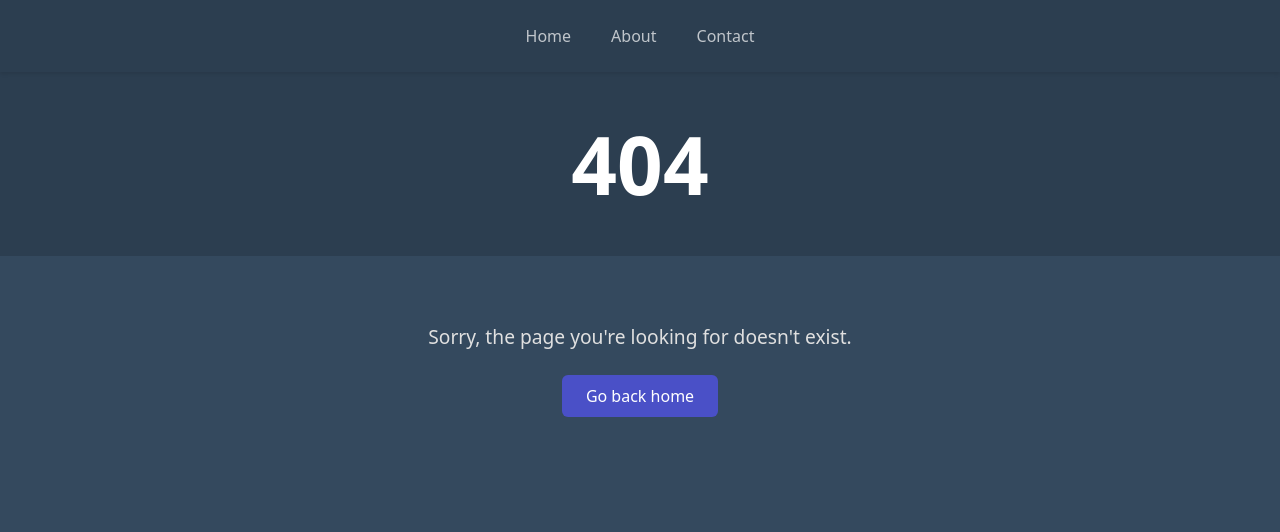
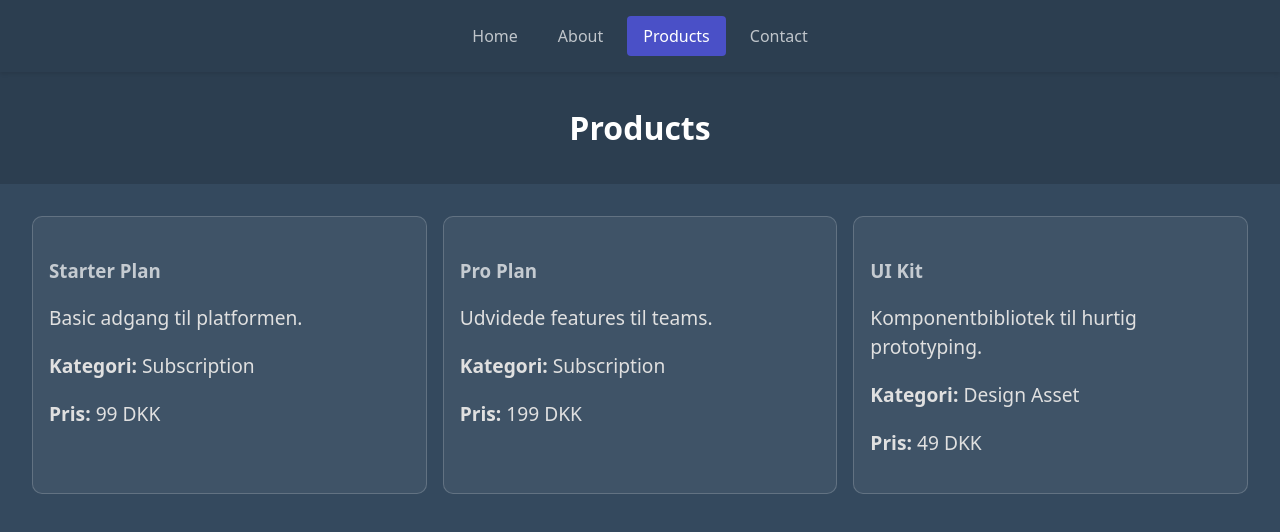
Before and after one commit to cederdorff/react-router-spa, a React (Vite) app: page /products in a window 1280 px wide. Before the commit this address had no page. Shown: the top 532 px of the page. Built offline with nearby package versions, Linux system fonts and the light colour scheme.

Commit message:
feat: implement ProductsPage and update routing in App component

```diff
--- a/src/App.jsx
+++ b/src/App.jsx
@@ -3,6 +3,7 @@ import Navbar from "./components/Navbar";
 import HomePage from "./pages/HomePage";
 import AboutPage from "./pages/AboutPage";
 import ContactPage from "./pages/ContactPage";
+import ProductsPage from "./pages/ProductsPage";
 import NotFoundPage from "./pages/NotFoundPage";
 
 export default function App() {
@@ -13,6 +14,7 @@ export default function App() {
         <Route path="/" element={<HomePage />} />
         <Route path="/about" element={<AboutPage />} />
         <Route path="/contact" element={<ContactPage />} />
+        <Route path="/products" element={<ProductsPage />} />
         <Route path="*" element={<NotFoundPage />} />
       </Routes>
     </>
--- a/src/components/Navbar.jsx
+++ b/src/components/Navbar.jsx
@@ -5,6 +5,7 @@ export default function Navbar() {
     <nav>
       <NavLink to="/">Home</NavLink>
       <NavLink to="/about">About</NavLink>
+      <NavLink to="/products">Products</NavLink>
       <NavLink to="/contact">Contact</NavLink>
     </nav>
   );
--- /dev/null
+++ b/src/pages/ProductsPage.jsx
@@ -0,0 +1,39 @@
+import { useEffect, useState } from "react";
+
+export default function ProductsPage() {
+  const [products, setProducts] = useState([]);
+
+  useEffect(() => {
+    async function loadProducts() {
+      const response = await fetch("products.json");
+      const data = await response.json();
+      setProducts(data);
+    }
+
+    loadProducts();
+  }, []);
+
+  return (
+    <>
+      <header>
+        <h1>Products</h1>
+      </header>
+      <main>
+        <section className="products-grid">
+          {products.map((product) => (
+            <article key={product.id} className="product-card">
+              <h3>{product.name}</h3>
+              <p>{product.description}</p>
+              <p>
+                <strong>Kategori:</strong> {product.category}
+              </p>
+              <p>
+                <strong>Pris:</strong> {product.price} DKK
+              </p>
+            </article>
+          ))}
+        </section>
+      </main>
+    </>
+  );
+}
--- a/src/styles.css
+++ b/src/styles.css
@@ -81,6 +81,19 @@ main img {
   width: 200px;
 }
 
+.products-grid {
+  display: grid;
+  grid-template-columns: repeat(auto-fit, minmax(240px, 1fr));
+  gap: 1rem;
+}
+
+.product-card {
+  padding: 1rem;
+  border-radius: 10px;
+  border: 1px solid rgba(255, 255, 255, 0.18);
+  background: rgba(255, 255, 255, 0.06);
+}
+
 main h2 {
   margin-top: 2rem;
 }
```
